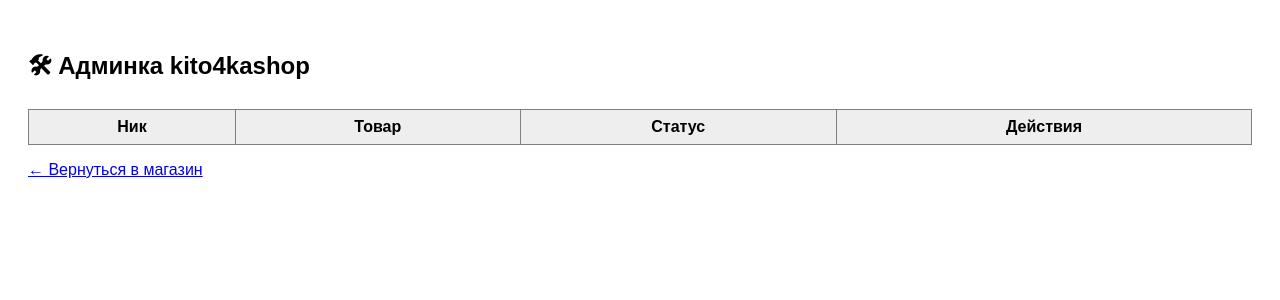
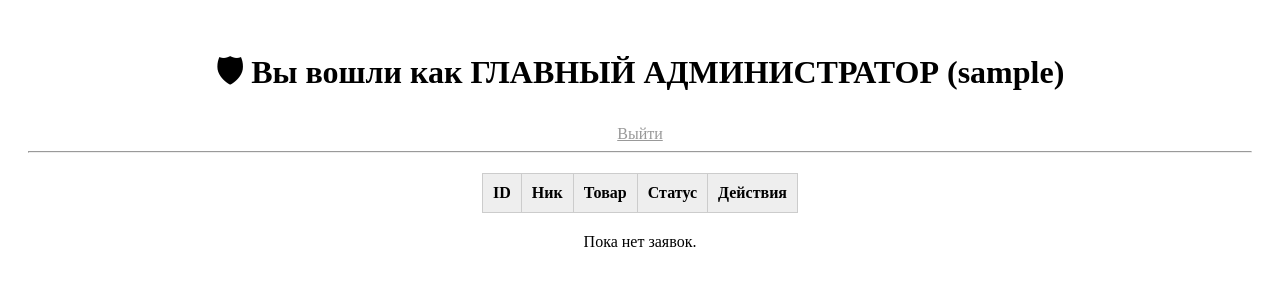
Before and after one commit to neizvestnyjmaksim94-lang/sait, a Flask app: page /admin in a window 1280 px wide. Shown: the top 300 px of the page. Run offline with Flask 3, Linux system fonts and the light colour scheme; the visitor is signed in with stand-in values (Sample User, id 1); lists and menus that the app fills with data are empty.

Commit message:
Update admin.html

```diff
--- a/static/templates/admin.html
+++ b/static/templates/admin.html
@@ -1,44 +1,46 @@
 <!DOCTYPE html>
 <html>
-<head><title>Админка kito4kashop</title></head>
-<body style="font-family:Arial; padding:20px;">
-  <h2>🛠 Админка kito4kashop</h2>
+<head>
+  <meta charset="utf-8">
+  <title>Админка kito4kashop</title>
+</head>
+<body>
+  <div style="text-align:center; padding:20px;">
+    <h1>{{ welcome_msg }}</h1>
+    <a href="/logout" style="color:#999;">Выйти</a>
+    <hr>
 
-  <table border="1" cellpadding="8" style="width:100%; border-collapse:collapse;">
+    <table style="margin:20px auto; border-collapse:collapse; text-align:left;">
       <thead>
         <tr style="background:#eee;">
-        <th>Ник</th>
-        <th>Товар</th>
-        <th>Статус</th>
-        <th>Действия</th>
+          <th style="padding:10px; border:1px solid #ccc;">ID</th>
+          <th style="padding:10px; border:1px solid #ccc;">Ник</th>
+          <th style="padding:10px; border:1px solid #ccc;">Товар</th>
+          <th style="padding:10px; border:1px solid #ccc;">Статус</th>
+          <th style="padding:10px; border:1px solid #ccc;">Действия</th>
         </tr>
       </thead>
       <tbody>
         {% for order in orders %}
         <tr>
-        <td>{{ order.nickname }}</td>
-        <td>{{ order.item }}</td>
-        <td>
-          {% if order.status == 'pending' %}
-            <span style="color:#faa;">На рассмотрении</span>
-          {% elif order.status == 'approved' %}
-            <span style="color:green;">Одобрено ✅</span>
-          {% else %}
-            <span style="color:red;">Отклонено ❌</span>
-          {% endif %}
-        </td>
-        <td>
+          <td style="padding:10px; border:1px solid #ccc;">{{ order.id }}</td>
+          <td style="padding:10px; border:1px solid #ccc;">{{ order.nickname }}</td>
+          <td style="padding:10px; border:1px solid #ccc;">{{ order.item }}</td>
+          <td style="padding:10px; border:1px solid #ccc; color:#999;">{{ order.status }}</td>
+          <td style="padding:10px; border:1px solid #ccc;">
             {% if order.status == 'pending' %}
             <form action="/approve" method="POST" style="display:inline;">
               <input type="hidden" name="order_id" value="{{ order.id }}">
-              <button type="submit" name="action" value="approve" style="background:green; color:white; padding:4px 8px; border:none;">Одобрить</button>
+              <input type="hidden" name="action" value="approve">
+              <button type="submit" style="padding:5px 10px; background:green; color:white; border:none;">Одобрить</button>
             </form>
             <form action="/approve" method="POST" style="display:inline;">
               <input type="hidden" name="order_id" value="{{ order.id }}">
-              <button type="submit" name="action" value="reject" style="background:red; color:white; padding:4px 8px; border:none;">Не одобрить</button>
+              <input type="hidden" name="action" value="reject">
+              <button type="submit" style="padding:5px 10px; background:red; color:white; border:none;">Отклонить</button>
             </form>
             {% else %}
-            —
+            {{ order.status }}
             {% endif %}
           </td>
         </tr>
@@ -46,6 +48,9 @@
       </tbody>
     </table>
 
-  <p><a href="/">← Вернуться в магазин</a></p>
+    {% if not orders %}
+    <p>Пока нет заявок.</p>
+    {% endif %}
+  </div>
 </body>
 </html>
```
Lines whose indentation alone changed are shown as unchanged.
